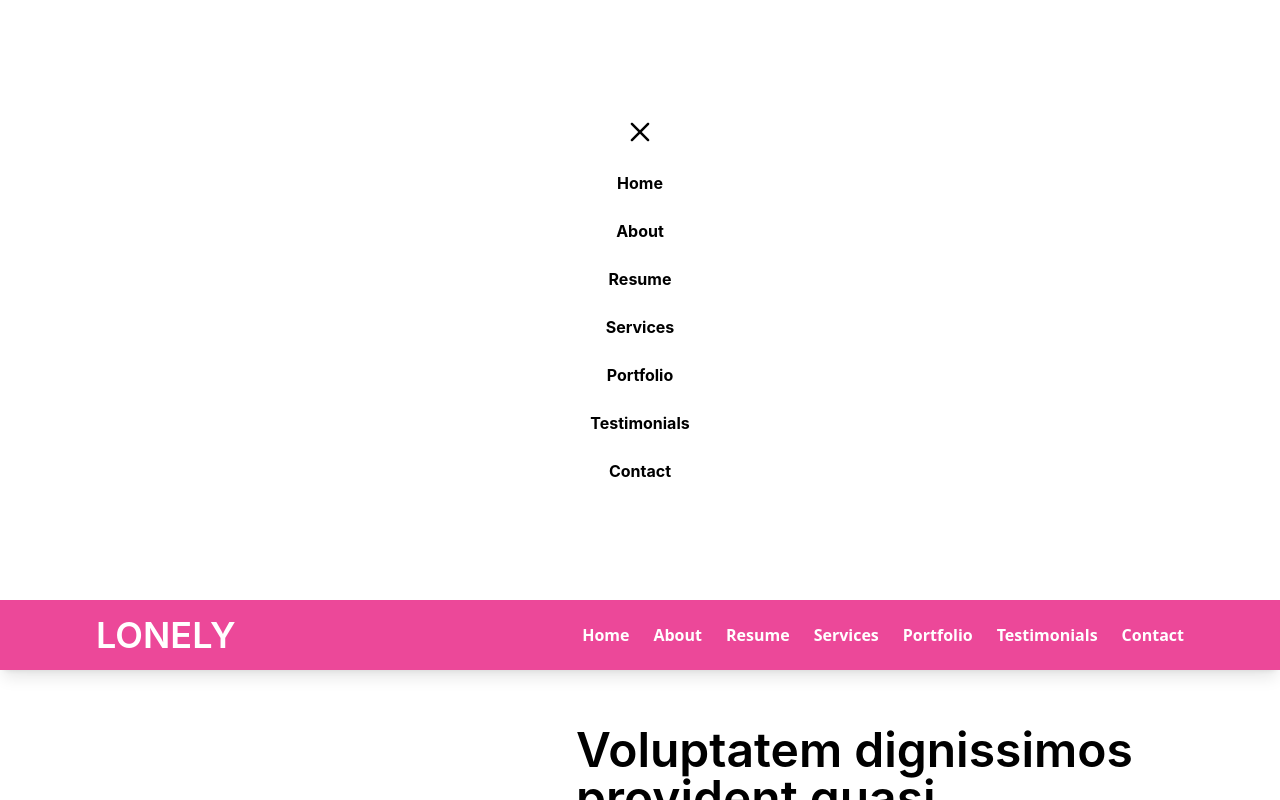
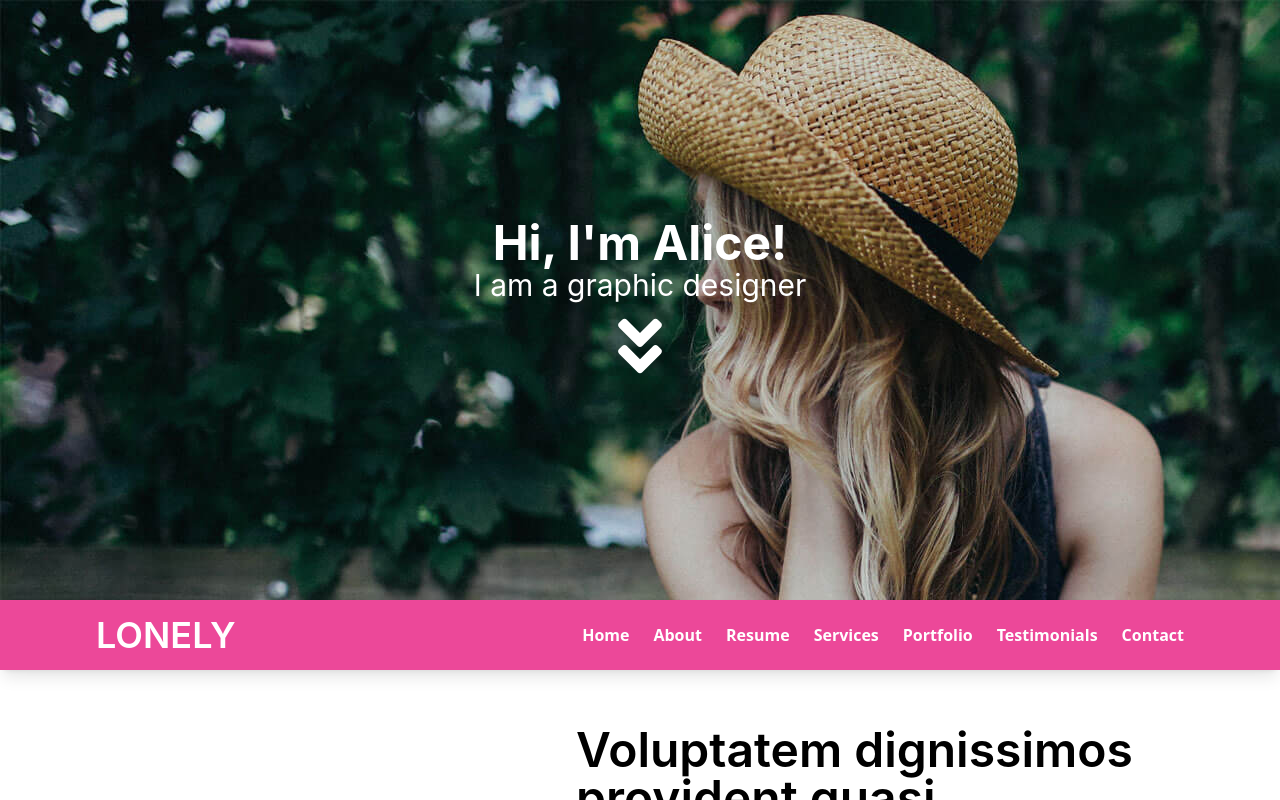
Before and after one commit to erchandraprakash1999/LonelyPortfolio-12-july, a React (Create React App) app: page / in a window 1280 px wide. Shown: the top 800 px of the page. Built offline with nearby package versions, Linux system fonts and the light colour scheme.

Commit message:
completed

```diff
--- a/src/components/Navigation.js
+++ b/src/components/Navigation.js
@@ -4,7 +4,7 @@ import { GiHamburgerMenu } from 'react-icons/gi'
 import { Link } from 'react-scroll'
 import { CgClose } from 'react-icons/cg';
 export default function Navigation() {
-        const [activeNav, setActiveNav] = React.useState(true);
+        const [activeNav, setActiveNav] = React.useState(false);
         const handleCloseNav =()=>{
                 setActiveNav(!activeNav);
         }
```
